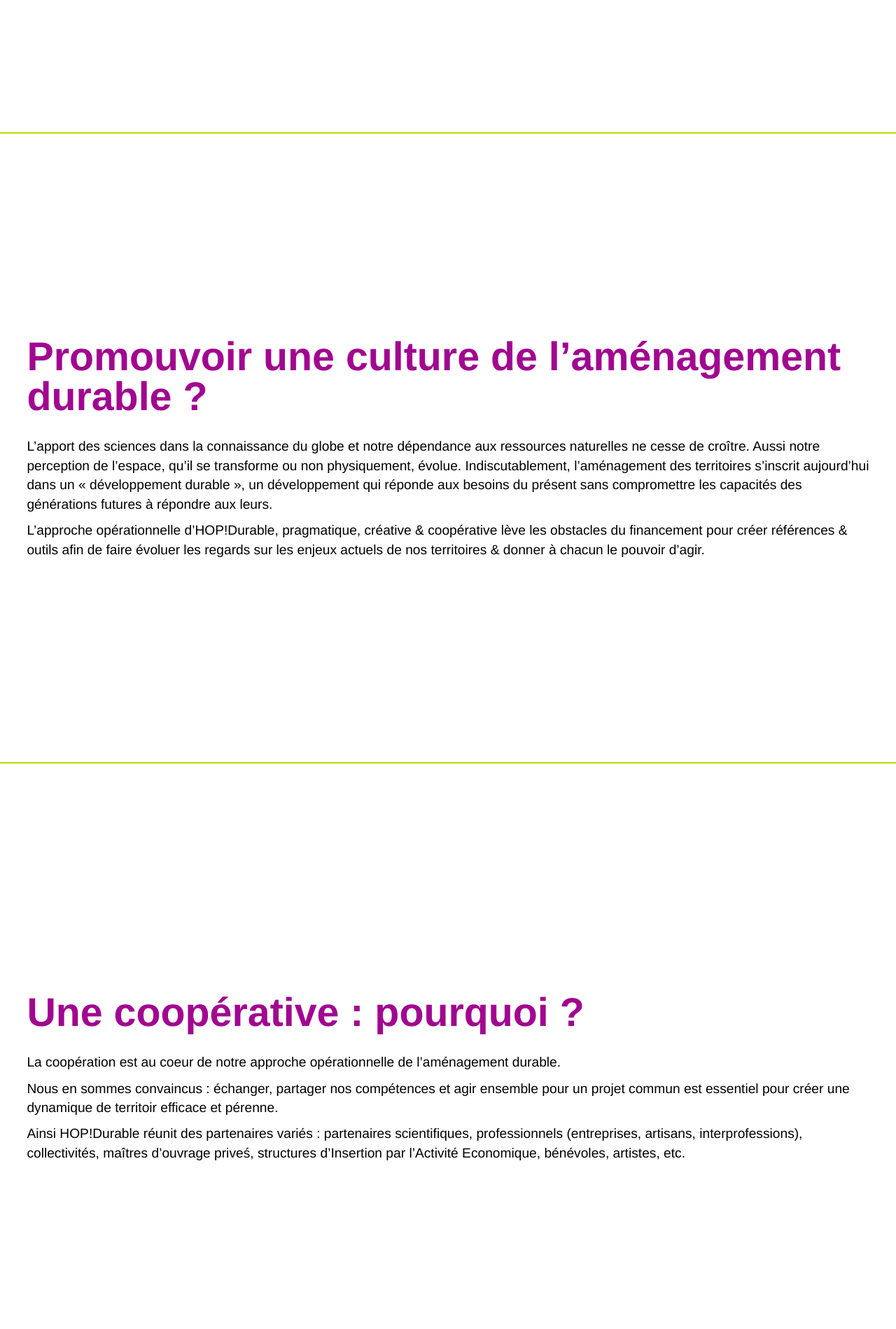
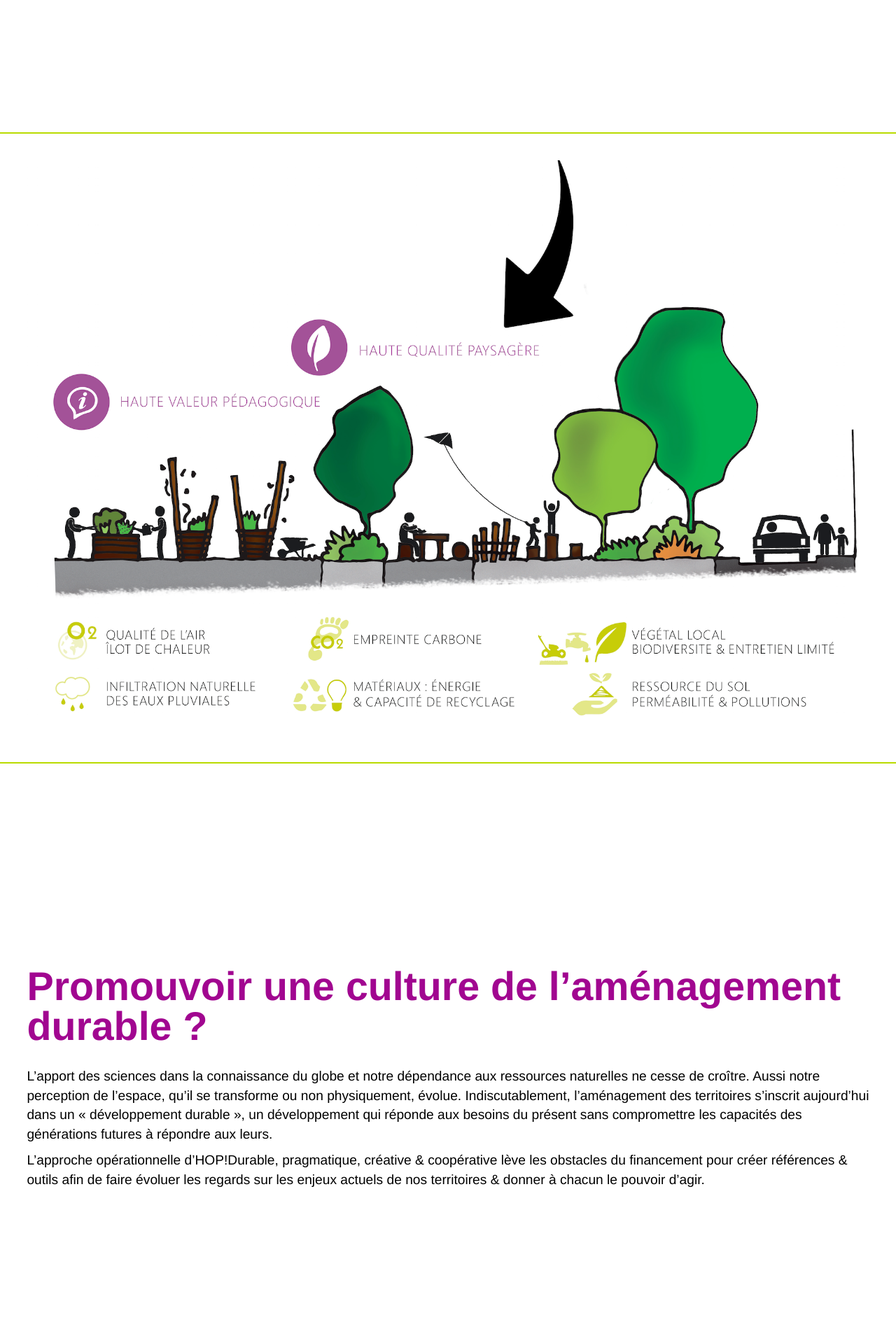
Before and after one commit to pierrenault/hopdurable.github.io, a Jekyll site: the page built from index.md, in a window 1280 px wide. Shown: the part 1611-3510 px from the top of the page at 70% size. Built offline with Jekyll 4.4.1, drawn with Linux system fonts in a browser that asks for light colours.

Commit message:
ajout des schemas

```diff
--- a/assets/css/main.scss
+++ b/assets/css/main.scss
@@ -66,6 +66,15 @@
     max-width: 50rem;
     //margin: 1rem auto;
   }
+  &.section-schema {
+    text-align: center;
+    img {
+      margin: 0 auto;
+      width: auto;
+      max-width: 100%;
+      max-height: 100%;
+    }
+  }
 }
 
 .button {
--- a/index.md
+++ b/index.md
@@ -28,6 +28,10 @@
 
 </section>
 
+<section class="section-schema">
+  <img src="assets/images/schema-espace-amenage.png" alt="Schéma aménagement">
+</section>
+
 <section markdown="1">
 
 # Promouvoir une culture de l’aménagement durable ?
@@ -36,6 +40,10 @@
 
 L'approche opérationnelle d'HOP!Durable, pragmatique, créative & coopérative lève les obstacles du financement pour créer références & outils afin de faire évoluer les regards sur les enjeux actuels de nos territoires & donner à chacun le pouvoir d’agir.
 
+</section>
+
+<section class="section-schema">
+  <img src="assets/images/schema-processus-hopdurable-environnement.png" alt="Schéma processus Hop!durable">
 </section>
 
 <section markdown="1">
```
Also changed, not shown: assets/images/schema-espace-amenage.png (added), assets/images/schema-processus-hopdurable-environnement.png (added).
